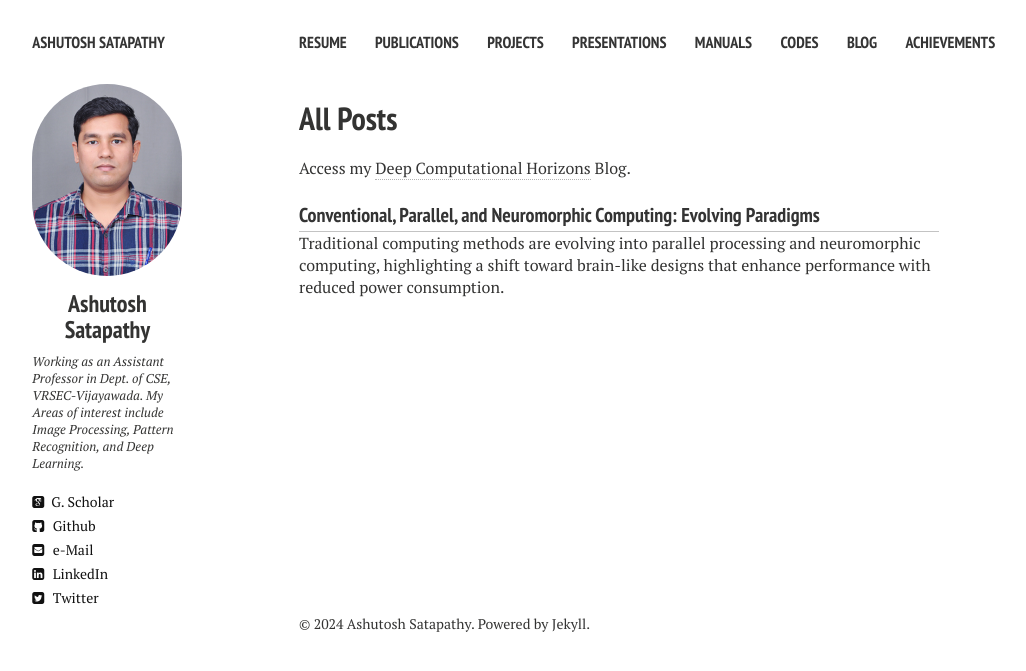
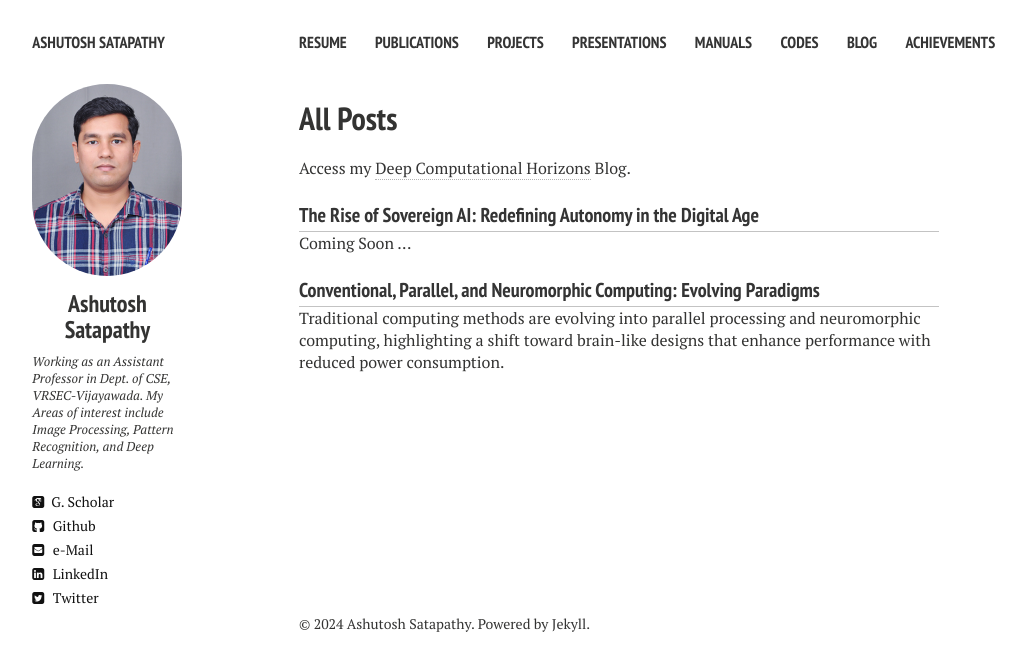
Before and after one commit to ashutoshsatapathy1990/ashutoshsatapathy1990.github.io, a Jekyll site: the page built from blog.md, in a window 1280 px wide. Shown: the top 671 px of the page, without its empty margins (21-1047 px from the left). Built offline with Jekyll 4.4.1, drawn with Linux system fonts in a browser that asks for light colours; nearby versions of some CDN libraries.

Commit message:
Update post-index.html

```diff
--- a/_layouts/post-index.html
+++ b/_layouts/post-index.html
@@ -37,6 +37,9 @@
                 <div class="article-wrap">
                   {{ content }}
                 </div>
+                    <h3><a href="https://ashutosh1990.wpcomstaging.com/2024/08/24/the-rise-of-sovereign-ai-redefining-autonomy-in-the-digital-age/">The Rise of Sovereign AI: Redefining Autonomy in the Digital Age</a></h3>
+                    <p>Coming Soon ...</p>
+
                     <h3><a href="https://ashutosh1990.wpcomstaging.com/2024/08/04/conventional-parallel-and-neuromorphic-computing-evolving-paradigms/">Conventional, Parallel, and Neuromorphic Computing: Evolving Paradigms</a></h3>
                     <p>Traditional computing methods are evolving into parallel processing and neuromorphic computing, highlighting a shift toward brain-like designs that enhance performance with reduced power consumption.</p>
             </div><!-- /#index -->
```
